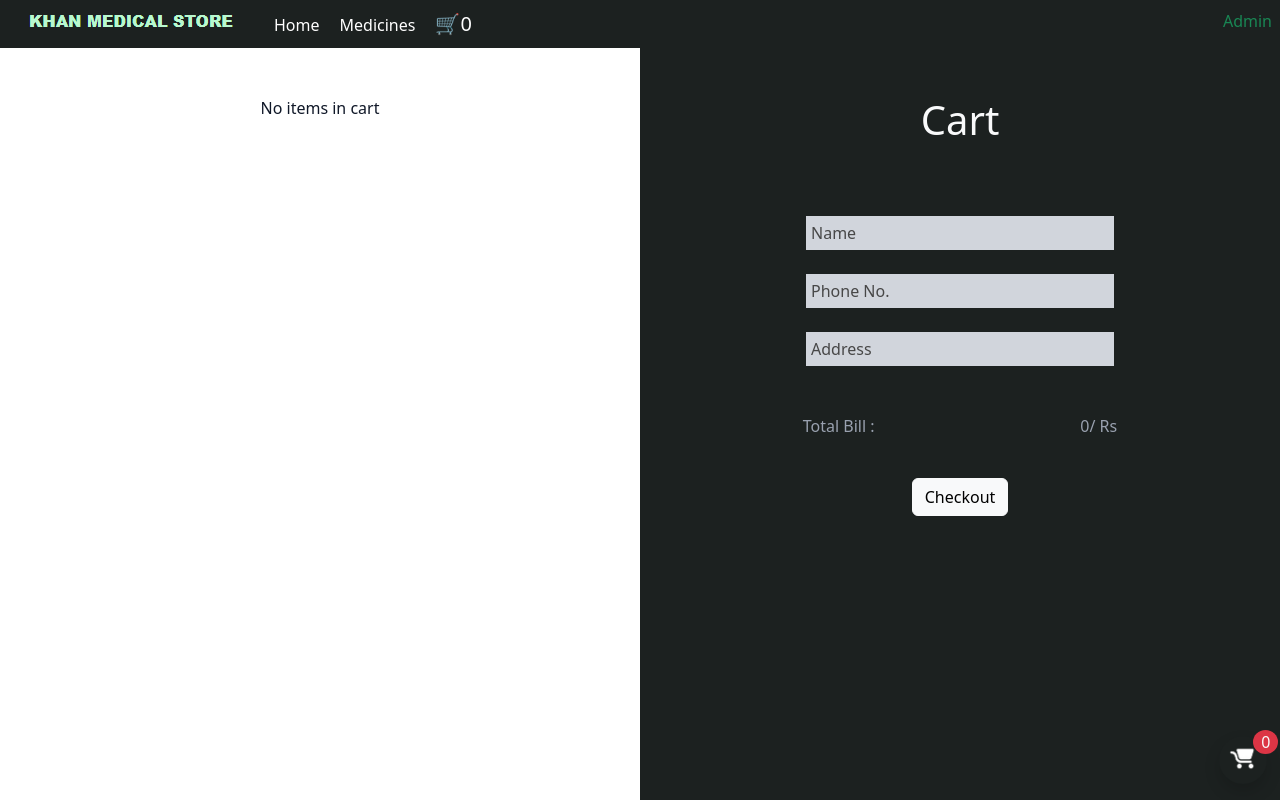
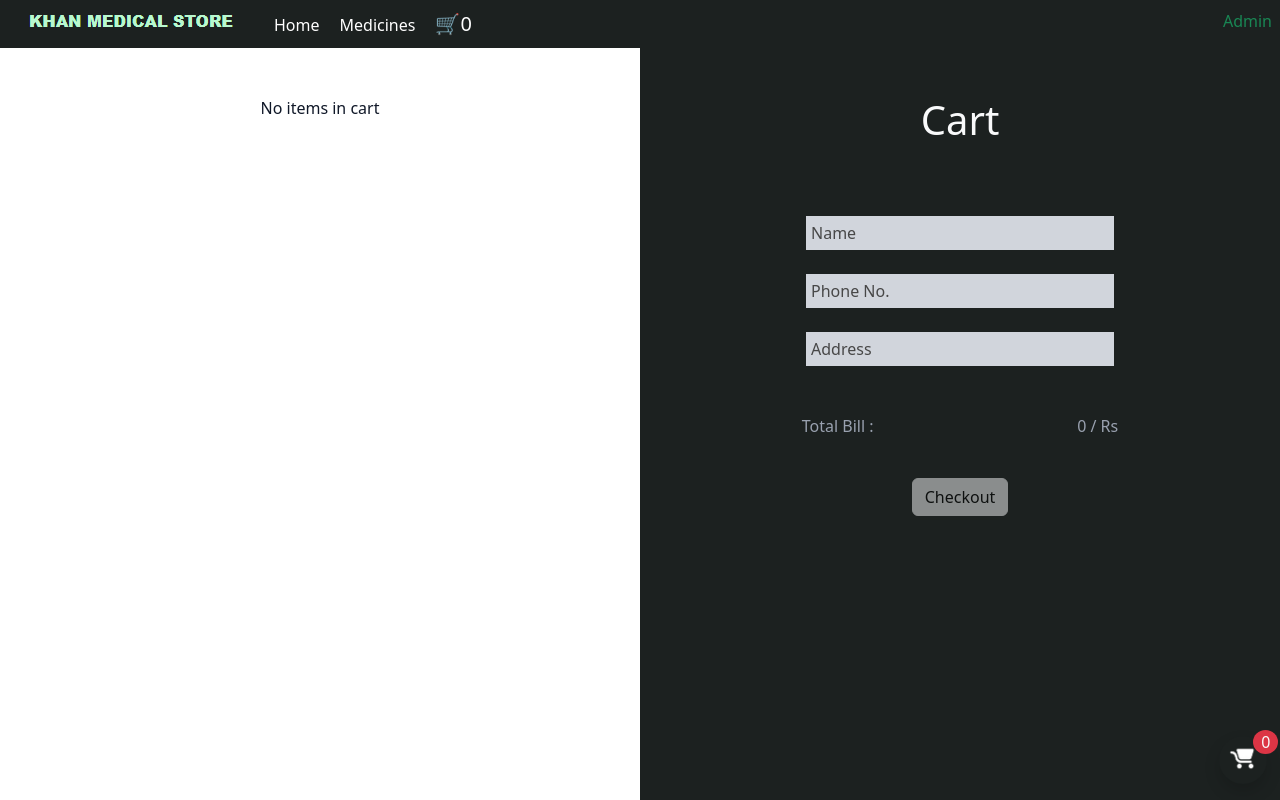
Before and after one commit to Ahmed-Imran-khan/khan-medical-store-NEXT, a Next.js app: page /Cart in a window 1280 px wide. Built offline with nearby package versions, Linux system fonts and the light colour scheme.

Commit message:
Form Button

```diff
--- a/src/app/Cart/page.tsx
+++ b/src/app/Cart/page.tsx
@@ -7,14 +7,30 @@ import { RemoveMed } from "../redux/action";
 import { useAppSelector } from "../redux/hooks";
 import { useDispatch } from "react-redux";
 import { useState } from "react";
+import { useRouter } from "next/navigation";
 
 export default function Cart() {
-  const [form, setForm] = useState({ name: "", phone: "", address: "" });
+  // const [form, setForm] = useState({ name: "", phone: "", address: "" });
   const dispatch = useDispatch();
   const noOfBooks = useAppSelector((state) => state.NumberOfMedicine);
   const selectedCards = useAppSelector(
     (state: RootState) => state.selectedCards
   );
+  const [form, setForm] = useState({ name: "", phone: "", address: "" });
+  const router = useRouter();
+
+  const total = selectedCards.reduce(
+    (sum, item) => sum + Number(item.price),
+    0
+  );
+
+  const handleSubmit = (e: React.FormEvent<HTMLFormElement>) => {
+    e.preventDefault();
+    if (!form.name || !form.phone || !form.address) return;
+    router.push(
+      `/payment?name=${form.name}&phone=${form.phone}&address=${form.address}`
+    );
+  };
   return (
     <div
       className="CART-TABLE"
@@ -114,7 +130,7 @@ export default function Cart() {
                   <div className="col-md-2 flex align-middle justify-center">
                     <button>
                       <div onClick={() => dispatch(RemoveMed(item.name))}>
-                        <TbTrashXFilled className="text-3xl text-red-800"/>
+                        <TbTrashXFilled className="text-3xl text-red-800" />
                       </div>
                     </button>
                   </div>
@@ -129,6 +145,7 @@ export default function Cart() {
             style={{ backgroundColor: "rgb(28 33 32)", height: "100%" }}
           >
             <h1 className="mt-5 mb-5 text-light">Cart</h1>
+            <form onSubmit={handleSubmit} className="w-full">
               <div className="flex justify-center w-100">
                 <div className="w-50">
                   <input
@@ -136,43 +153,51 @@ export default function Cart() {
                     placeholder="Name"
                     className="w-100 block my-4 bg-gray-300 border-0"
                     onChange={(e) => setForm({ ...form, name: e.target.value })}
+                    value={form.name}
+                    required
                   />
                   <input
                     type="text"
                     placeholder="Phone No."
                     className="w-100 block my-4 bg-gray-300 border-0"
-                  onChange={(e) => setForm({ ...form, phone: e.target.value })}
+                    onChange={(e) =>
+                      setForm({ ...form, phone: e.target.value })
+                    }
+                    value={form.phone}
+                    required
                   />
                   <input
                     type="text"
                     placeholder="Address"
-                  className="w-100 block my-4  bg-gray-300 border-0"
+                    className="w-100 block my-4 bg-gray-300 border-0"
                     onChange={(e) =>
                       setForm({ ...form, address: e.target.value })
                     }
+                    value={form.address}
+                    required
                   />
                 </div>
               </div>
+
               <div className="flex justify-around px-5 my-4 text-gray-400">
                 <p>Total Bill :</p>
-              <p>
-                {selectedCards.reduce(
-                  (total, item) => total + Number(item.price),
-                  0
-                )}
-                / Rs
-              </p>
+                <p>{total} / Rs</p>
               </div>
-            <div className="flex justify-center-safe flex-wrap">
-              <Link
-                href={{
-                  pathname: "/payment",
-                  query: form, // sends ?name=...&phone=...&address=...
-                }}
+
+              <div className="flex justify-center flex-wrap">
+                <button
+                  type="submit"
+                  disabled={!form.name || !form.phone || !form.address}
+                  className={`btn btn-light mx-3 ${
+                    !form.name || !form.phone || !form.address
+                      ? "opacity-50 cursor-not-allowed"
+                      : ""
+                  }`}
                 >
-                <div className="btn btn-light mx-3">Checkout</div>
-              </Link>
+                  Checkout
+                </button>
               </div>
+            </form>
           </div>
         </div>
       </div>
```
Lines whose indentation alone changed are shown as unchanged.
